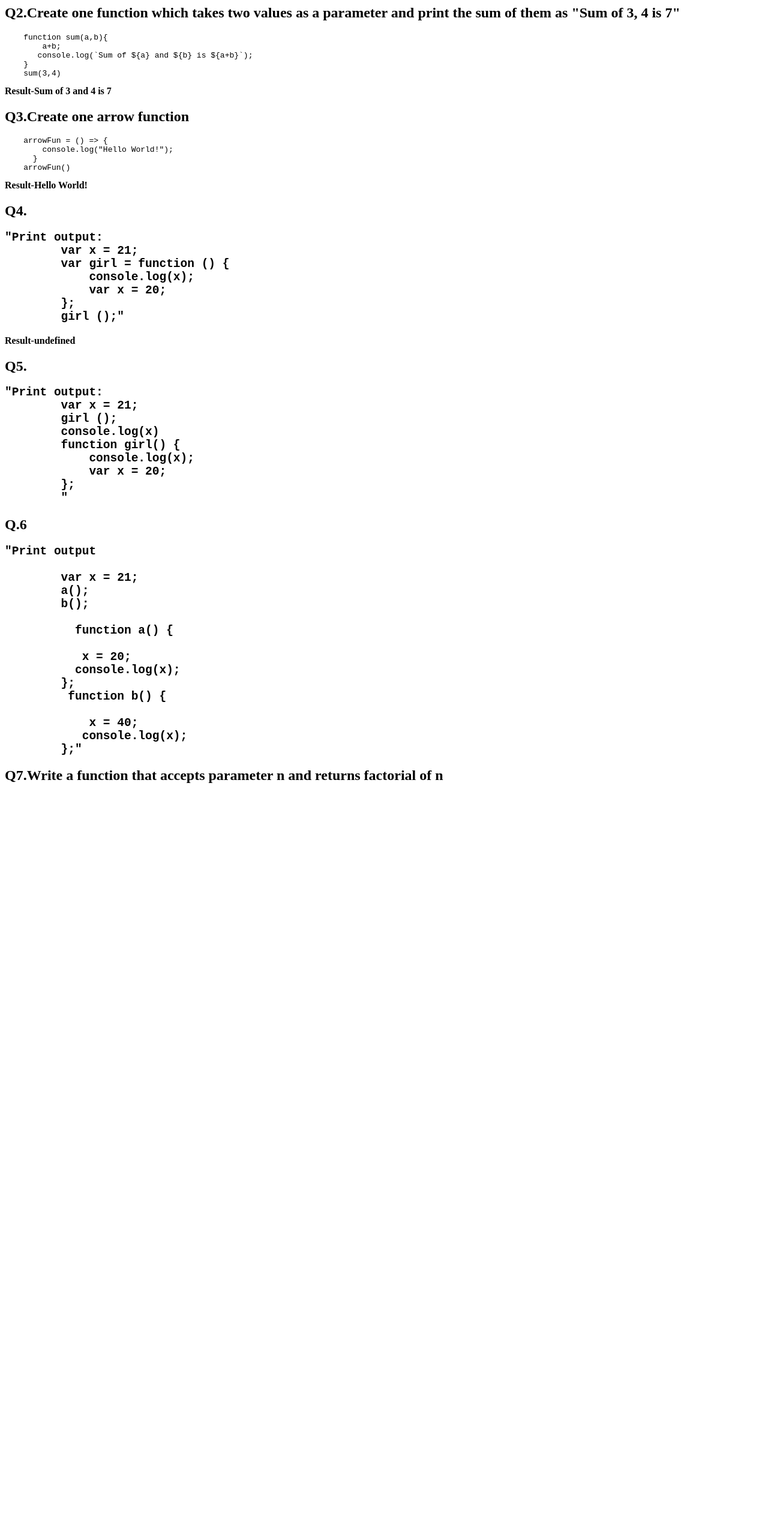
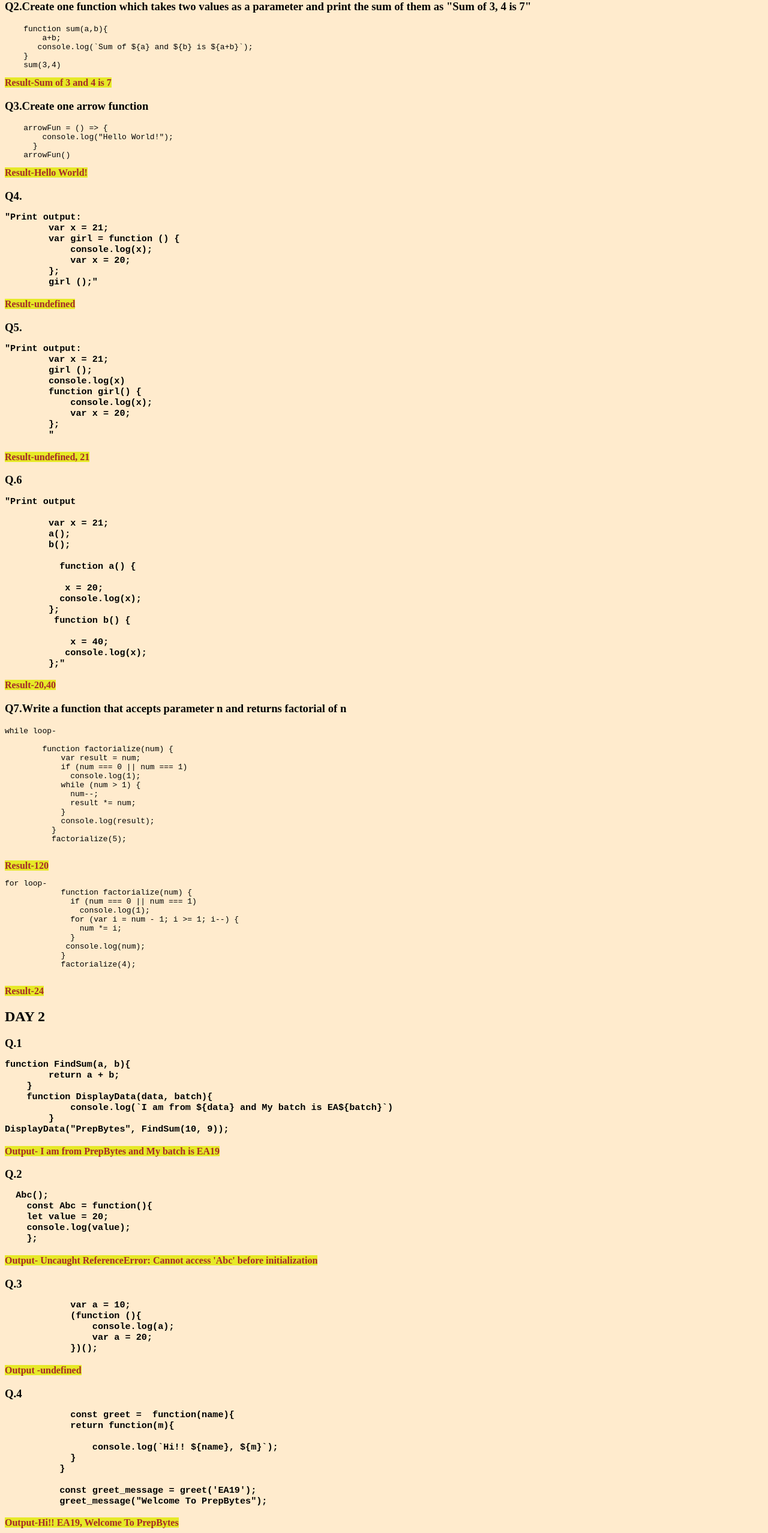
Before and after one commit to SayaliLohot/Jshandson2, a plain HTML site: page funtion/index.html in a window 1280 px wide. Shown: the part 230-2785 px from the top of the page at 60% size. Before the commit the page ends 1556 px from the top, so only its background shows below. Drawn offline with Linux system fonts and the light colour scheme.

Commit message:
Js Handson closure function day 2

```diff
--- /dev/null
+++ b/Closure/style.css
@@ -0,0 +1,10 @@
+body{
+    background-color: antiquewhite;
+}
+.heading{
+    text-align: center;
+    background-color: cadetblue;
+}
+.output{
+    color: red;
+}
--- a/funtion/index.html
+++ b/funtion/index.html
@@ -5,17 +5,18 @@
     <meta http-equiv="X-UA-Compatible" content="IE=edge">
     <meta name="viewport" content="width=device-width, initial-scale=1.0">
     <title>Funtions</title>
+    <link rel="stylesheet" href="./style.css">
 </head>
 <body>
     <h1 class="heading">Funtions</h1>
-    <h2>Q1.Create one function with zero parameter having a console statement;</h2>
+    <h3>Q1.Create one function with zero parameter having a console statement;</h3>
     <pre>
     function empty(){
         console.log("This is function without parameter");
     }
     empty() </pre>
     <b>Result-This is function without parameter</b>
-    <h2>Q2.Create one function which takes two values as a parameter and print the sum of them as "Sum of 3, 4 is 7"</h2>
+    <h3>Q2.Create one function which takes two values as a parameter and print the sum of them as "Sum of 3, 4 is 7"</h3>
     <pre>
     function sum(a,b){
         a+b;
@@ -24,7 +25,7 @@
     sum(3,4)</pre>
     <b>Result-Sum of 3 and 4 is 7</b>
 
-    <h2>Q3.Create one arrow function</h2>
+    <h3>Q3.Create one arrow function</h3>
     <pre>
     arrowFun = () => {
         console.log("Hello World!");
@@ -32,15 +33,15 @@
     arrowFun()</pre>
     <b>Result-Hello World! </b>
 
-    <h2>Q4.<pre>"Print output:
+    <h3>Q4.<pre>"Print output:
         var x = 21;
         var girl = function () {
             console.log(x);
             var x = 20;
         };
-        girl ();"</pre></h2>
+        girl ();"</pre></h3>
         <b>Result-undefined</b>
-    <h2>Q5.<pre>"Print output:
+    <h3>Q5.<pre>"Print output:
         var x = 21;
         girl ();
         console.log(x)
@@ -48,8 +49,9 @@
             console.log(x);
             var x = 20;
         };
-        "</pre></h2>
-    <h2>Q.6<pre>"Print output
+        "</pre></h3>
+        <b>Result-undefined, 21</b>
+    <h3>Q.6<pre>"Print output
 
         var x = 21;
         a();
@@ -64,8 +66,73 @@
 
             x = 40;
            console.log(x);
-        };"</pre></h2>
-    <h2>Q7.Write a function that accepts parameter n and returns factorial of n</h2>
+        };"</pre></h3>
+        <b>Result-20,40</b>
+    <h3>Q7.Write a function that accepts parameter n and returns factorial of n</h3>
+    <pre>while loop-
+
+        function factorialize(num) {
+            var result = num;
+            if (num === 0 || num === 1)
+              console.log(1);
+            while (num > 1) {
+              num--;
+              result *= num;
+            }
+            console.log(result);
+          }
+          factorialize(5);
+        </pre>
+        <b>Result-120</b>
+        <pre>for loop-
+            function factorialize(num) {
+              if (num === 0 || num === 1)
+                console.log(1);
+              for (var i = num - 1; i >= 1; i--) {
+                num *= i;
+              }
+             console.log(num);
+            }
+            factorialize(4);
+          </pre>
+          <b>Result-24</b>
+
+          <h2>DAY 2</h2>
+          <h3>Q.1
+<pre>
+function FindSum(a, b){
+        return a + b;
+    }
+    function DisplayData(data, batch){
+            console.log(`I am from ${data} and My batch is EA${batch}`)
+        }
+DisplayData("PrepBytes", FindSum(10, 9));</pre></h3>
+        <b>Output- I am from PrepBytes and My batch is EA19</b>
+          <h3>Q.2<pre>
+  Abc();
+    const Abc = function(){
+    let value = 20;
+    console.log(value);
+    };</pre></h3>
+    <b>Output- Uncaught ReferenceError: Cannot access 'Abc' before initialization</b>
+          <h3>Q.3<pre>
+            var a = 10;
+            (function (){
+                console.log(a);
+                var a = 20;
+            })();</pre></h3>
+            <b>Output -undefined</b>
+          <h3>Q.4<pre>
+            const greet =  function(name){
+            return function(m){
+
+                console.log(`Hi!! ${name}, ${m}`);
+            }
+          }
+
+          const greet_message = greet('EA19');
+          greet_message("Welcome To PrepBytes");</pre></h3>
+          <b>Output-Hi!! EA19, Welcome To PrepBytes</b>
 
     <script src="./index.js"></script>
 </body>
--- a/funtion/index.js
+++ b/funtion/index.js
@@ -61,28 +61,75 @@ arrowFun()
 
 //ques7-Write a function that accepts parameter n and returns factorial of n
 //while loop-
-// function factorialize(num) {
-//     var result = num;
-//     if (num === 0 || num === 1)
-//       console.log(1);
-//     while (num > 1) {
-//       num--;
-//       result *= num;
-//     }
-//     console.log(result);
-//   }
-//   factorialize(5);
+/*
+function factorialize(num) {
+    var result = num;
+    if (num === 0 || num === 1)
+      console.log(1);
+    while (num > 1) {
+      num--;
+      result *= num;
+    }
+    console.log(result);
+  }
+  factorialize(5);
 //output-120
 
 
 //for loop-
-//   function factorialize(num) {
-//     if (num === 0 || num === 1)
-//       console.log(1);
-//     for (var i = num - 1; i >= 1; i--) {
-//       num *= i;
-//     }
-//    console.log(num);
-//   }
-//   factorialize(4);
+  function factorialize(num) {
+    if (num === 0 || num === 1)
+      console.log(1);
+    for (var i = num - 1; i >= 1; i--) {
+      num *= i;
+    }
+   console.log(num);
+  }
+  factorialize(4);
   //output-24
+  */
+
+  //Day-2
+//Q.1
+/*
+function FindSum(a, b){
+    return a + b;
+}
+
+function DisplayData(data, batch){
+    console.log(`I am from ${data} and My batch is EA${batch}`)
+}
+DisplayData("PrepBytes", FindSum(10, 9));
+//output- I am from PrepBytes and My batch is EA19
+*/
+
+//Q.2
+/*
+Abc();
+const Abc = function(){
+    let value = 20;
+    console.log(value);
+};
+//output- Uncaught ReferenceError: Cannot access 'Abc' before initialization
+*/
+//Q.3
+/*
+var a = 10;
+(function (){
+    console.log(a);
+    var a = 20;
+})();
+//Output -undefined
+*/
+//Q.4 "Guess the Output
+
+const greet =  function(name){
+  return function(m){
+
+      console.log(`Hi!! ${name}, ${m}`);
+  }
+}
+
+const greet_message = greet('EA19');
+greet_message("Welcome To PrepBytes");
+//Output-Hi!! EA19, Welcome To PrepBytes
--- /dev/null
+++ b/funtion/style.css
@@ -0,0 +1,12 @@
+body{
+    background-color: blanchedalmond;
+}
+.heading{
+text-align: center;
+background-color: darkslategrey;
+color: white;
+}
+b{
+    background-color: rgb(230, 233, 40);
+    color: brown;
+}
```
Also changed, not shown: Closure/index.html (added, +141 -0 lines), Closure/index.js (added, +114 -0 lines).
